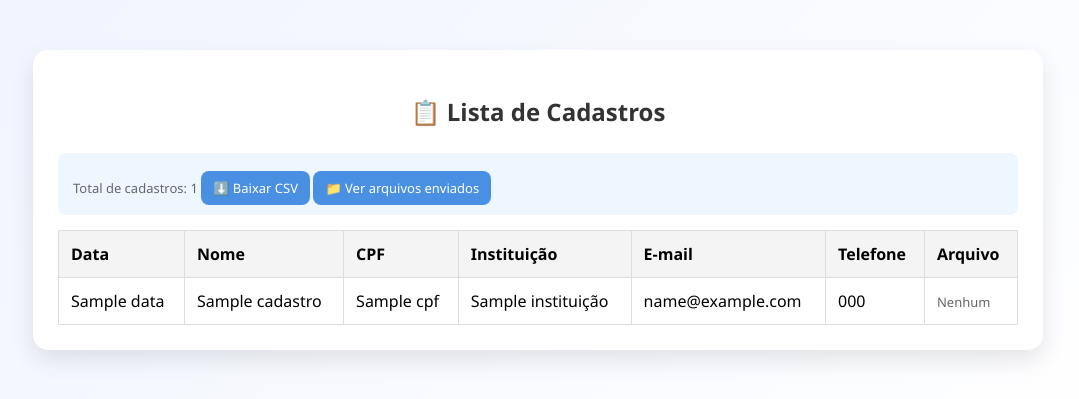
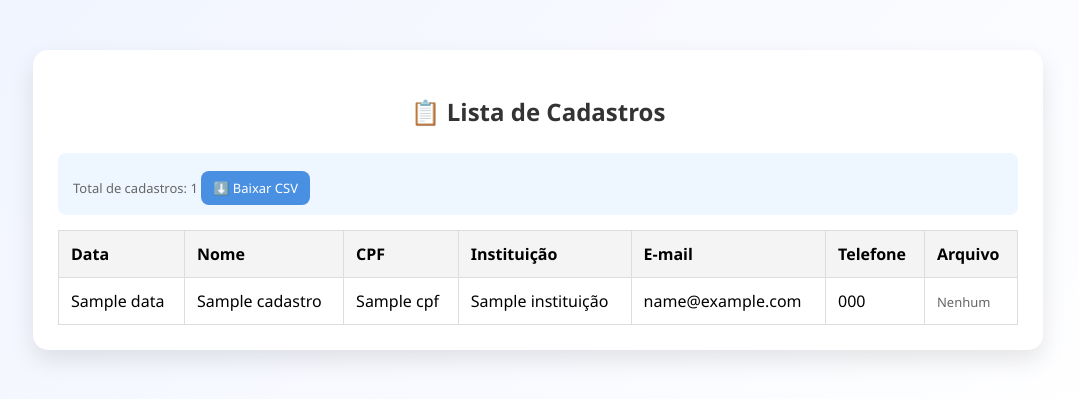
Before and after one commit to lucasemiriam2017-jpg/cadastros, a Flask app: template templates/lista.html in a window 1280 px wide. Shown: the top 399 px of the page, without its empty margins (102-1181 px from the left). Run offline with Flask 3, Linux system fonts and the light colour scheme; the template is opened without the code that fills it: most values are stand-ins (such as "Sample title", 1, 10 or a date in 2020).

Commit message:
lista.html

```diff
--- a/templates/lista.html
+++ b/templates/lista.html
@@ -87,7 +87,6 @@
         <div class="info small">
             Total de cadastros: {{ cadastros|length }}
             <a class="button-link" href="/baixar-csv">⬇️ Baixar CSV</a>
-            <a class="button-link" href="/ver-uploads">📁 Ver arquivos enviados</a>
         </div>
 
         <table>
@@ -113,7 +112,7 @@
                     <td>{{ cadastro.get("Telefone","") }}</td>
                     <td>
                         {% if cadastro.get("Arquivo") %}
-                            <a href="/uploads/{{ cadastro.get('Arquivo') }}" target="_blank">
+                            <a href="{{ url_for('uploads', filename=cadastro['Arquivo']) }}" target="_blank">Visualizar</a>
                                 📎 {{ cadastro.get('Arquivo') }}
                             </a>
                         {% else %}
```
